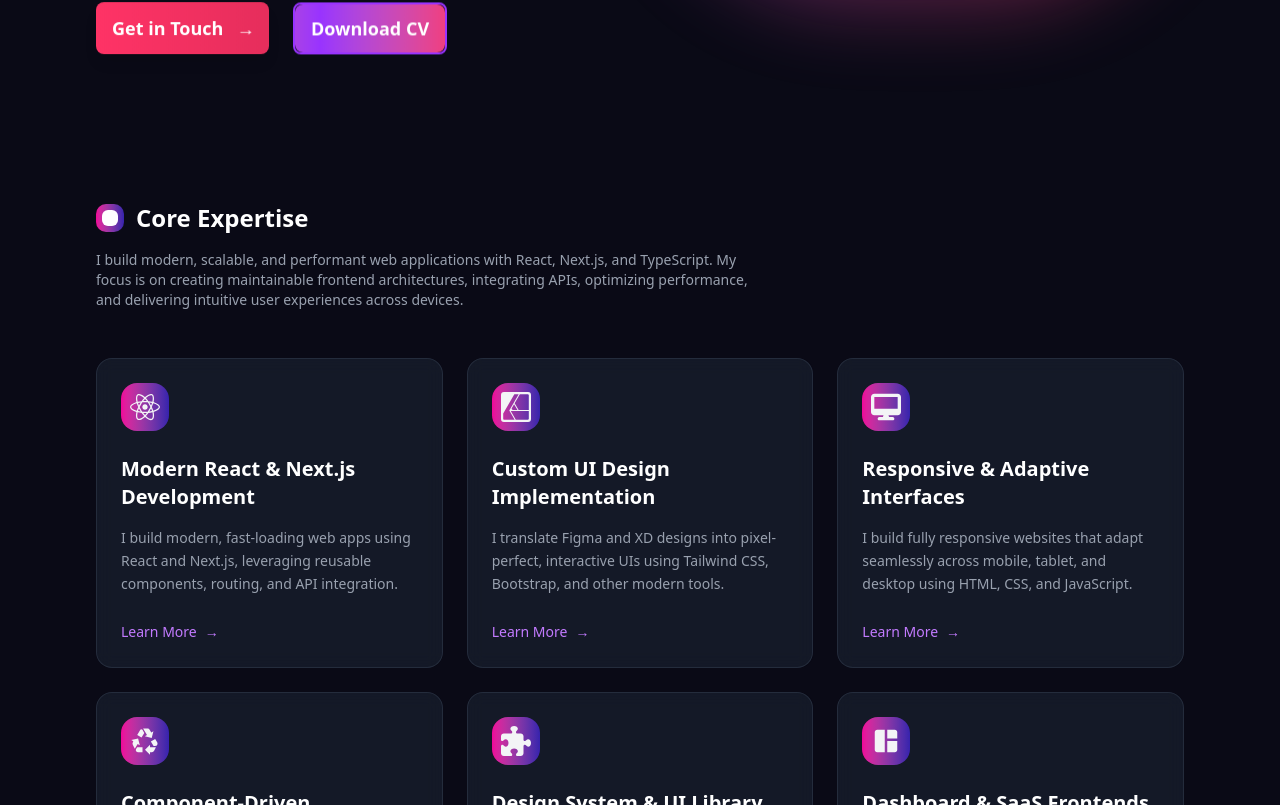
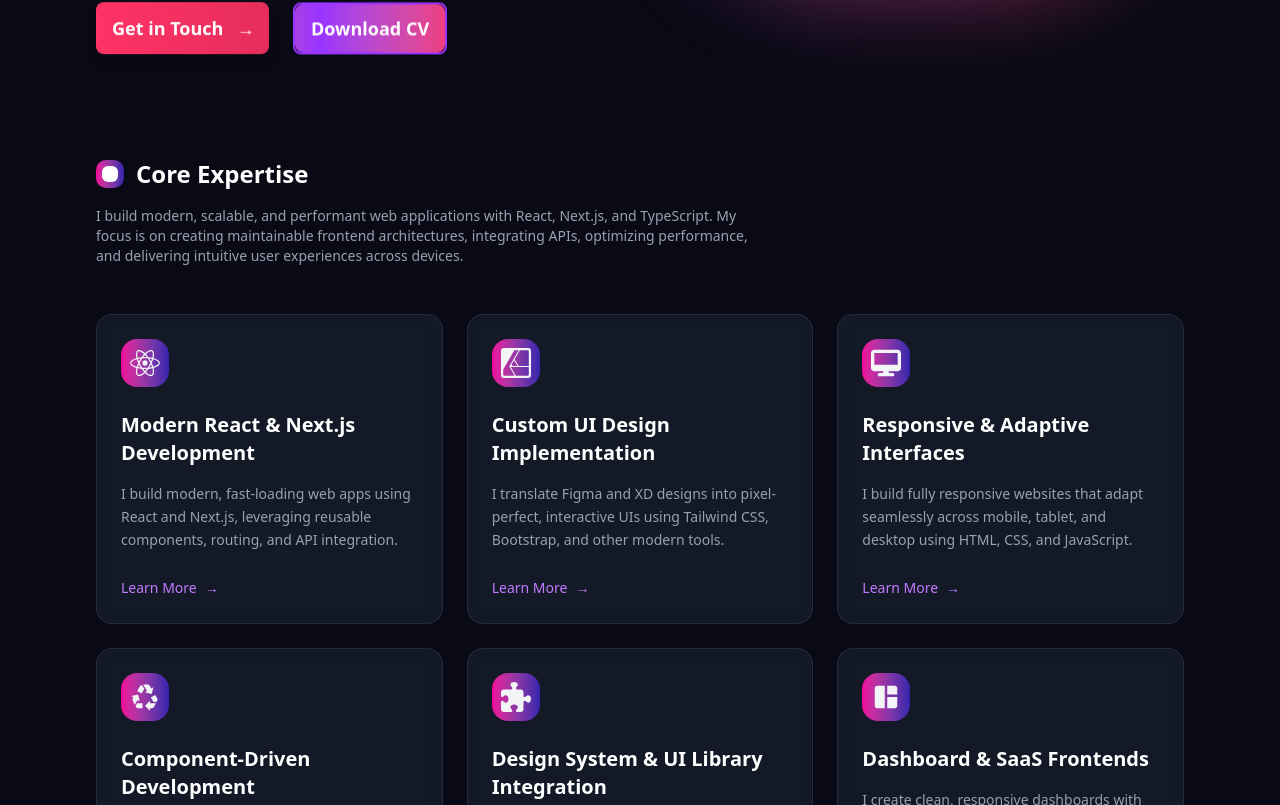
Before and after one commit to malvisanochie1/new-portfolio, a Next.js app: page / in a window 1280 px wide. Shown: the part 615-1420 px from the top of the page. Built offline with nearby package versions, Linux system fonts and the light colour scheme.

Commit message:
updated service section spacing

```diff
--- a/src/components/sections/service.tsx
+++ b/src/components/sections/service.tsx
@@ -138,7 +138,7 @@ export const services = [
 
 export default function MyServices() {
   return (
-    <section className="bg-default py-16 " id="service">
+    <section className="bg-default pb-16 pt-5 " id="service">
       <div className="max-w-6xl mx-auto px-4 sm:px-6 lg:px-8">
         {/* Header */}
         <motion.h1
```
